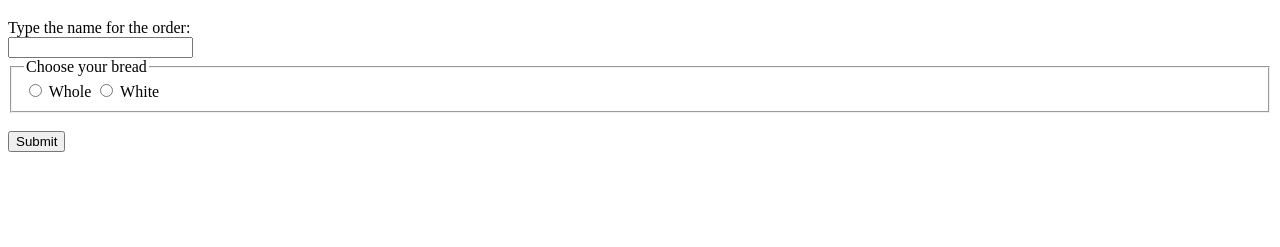
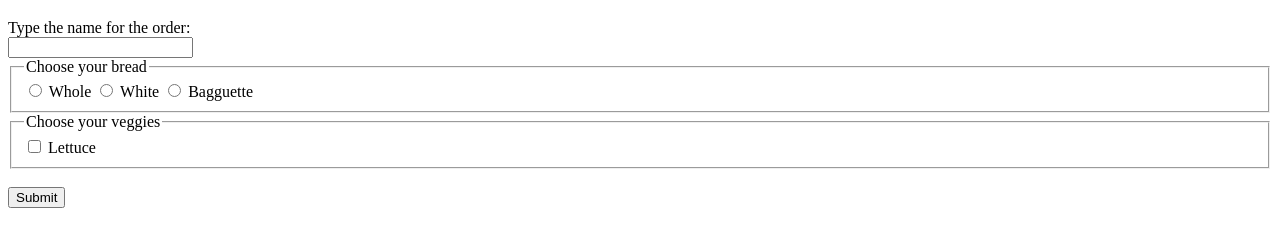
Before and after one commit to Brandons-Hub/Sandwich, a plain HTML site: page index.html in a window 1280 px wide. Shown: the part 61-308 px from the top of the page. Drawn offline with Linux system fonts and the light colour scheme.

Commit message:
More options

```diff
--- a/index.html
+++ b/index.html
@@ -3,15 +3,27 @@
     <body>
         <h1>Make Your Sandwich</h1>
         <form action="/submit">
-            <label for="name">Type the name for the order:</label><br>
+            <label for="name">Type the name for the order:</labelgit><br>
             <input type="text" id="name" name="name">
             <br>
             <fieldset>
                 <legend>Choose your bread</legend>
+
                 <input type="radio" id="whole" name="bread" value="whole" />
                 <label for="whole">Whole</label>
+
                 <input type="radio" id="white" name="bread" value="white" />
                 <label for="white">White</label>
+
+                <input type="radio" id="bagguette" name="bread" value="bagguette" />
+                <label for="bagguette">Bagguette</label>
+            </fieldset>
+            <fieldset>
+                <legend>Choose your veggies</legend>
+
+                <input type="checkbox" id="lettuce" name="veggies" value="lettuce" />
+                <label for="lettuce">Lettuce</label>
+
             </fieldset>
             <br>
             <button type="submit">Submit</button>
```
